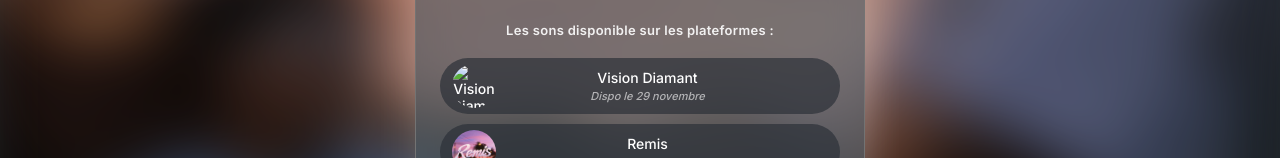
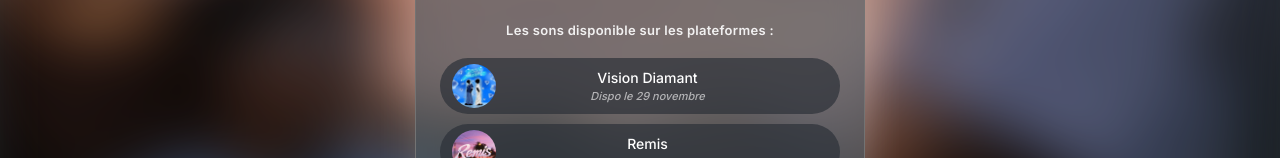
Before and after one commit to madmax67lc/two2flow-sortie-6-decembre, a plain HTML site: page index.html in a window 1280 px wide. Shown: the part 434-592 px from the top of the page. Drawn offline with Linux system fonts and the light colour scheme.

Commit message:
Ajout de la cover de Vision Diamant
Co-Authored-By: Claude Sonnet 5.5 <noreply@anthropic.com>

```diff
--- a/index.html
+++ b/index.html
@@ -31,9 +31,9 @@
         <h2 class="subtitle">Les sons disponible sur les plateformes :</h2>
 
         <div class="links-list">
-            <!-- TODO: remplacer href par le lien de la sortie et ajouter miniature-vision-diamant.png -->
+            <!-- TODO: remplacer href par le lien de la sortie -->
             <a href="#" class="link-item">
-                <img src="miniature-vision-diamant.png" alt="Vision Diamant" class="music-img">
+                <img src="miniature-vision-diamant.jpg" alt="Vision Diamant" class="music-img">
                 <span class="link-text">Vision Diamant <br><span class="petit-texte"><i>Dispo le 29 novembre</i></span></span>
             </a>
 
```
Also changed, not shown: miniature-vision-diamant.jpg (added).
